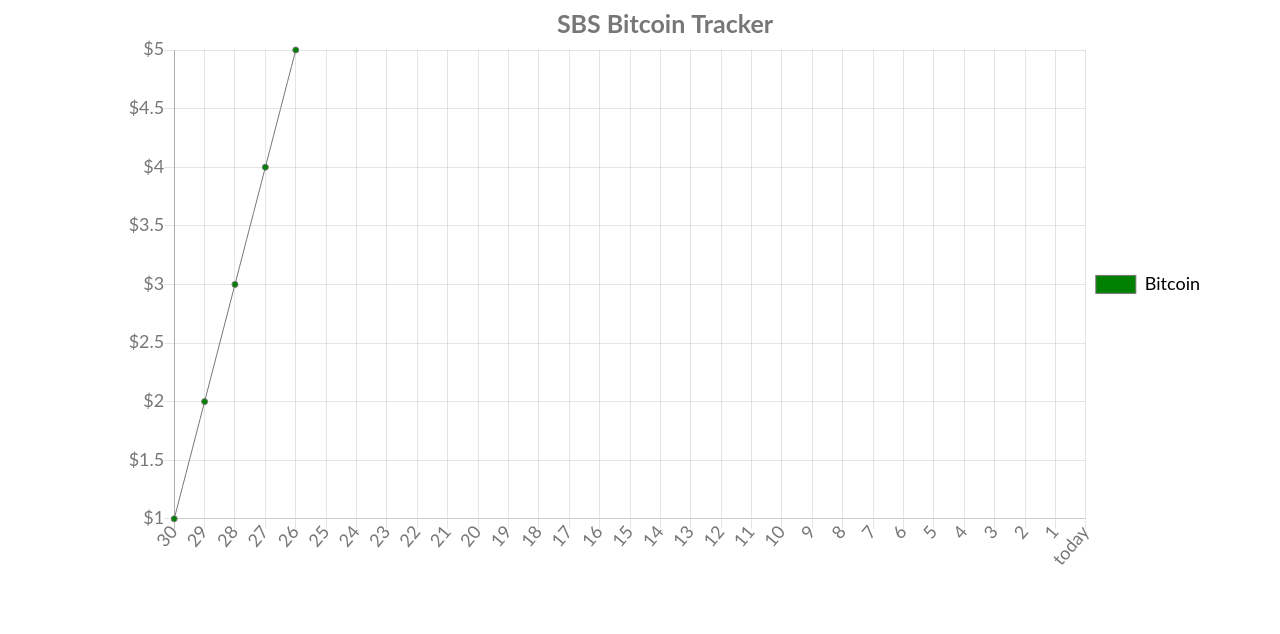
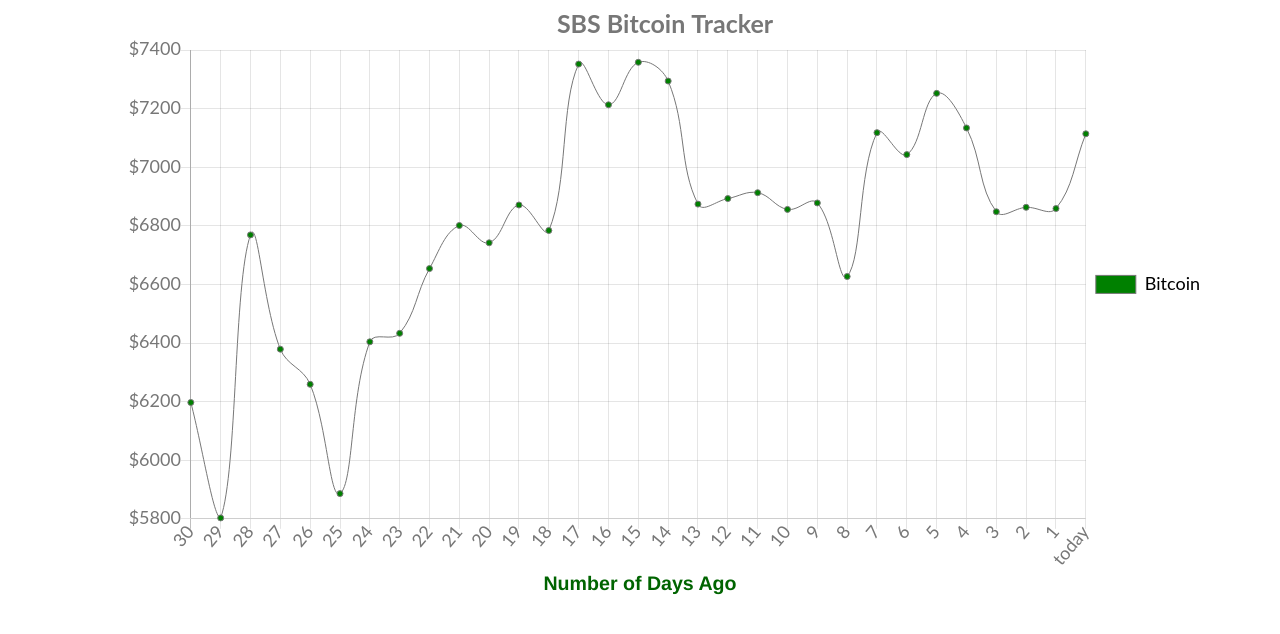
Before and after one commit to spartanblockchain/sbs-crypto-tracker, a website: page html/index.html in a window 1280 px wide. Drawn offline with nearby package versions, Linux system fonts and the light colour scheme.

Commit message:
touch ups on chart

```diff
--- a/html/index.html
+++ b/html/index.html
@@ -35,7 +35,7 @@
     labels:[30, 29, 28, 27, 26, 25, 24, 23, 22, 21, 20, 19, 18, 17, 16, 15, 14, 13, 12, 11, 10, 9, 8, 7, 6, 5, 4, 3, 2, 1, 'today'],
     datasets:[{
       label:'Bitcoin',
-      data: [1,2,3,4,5], //bitcoinData
+      data: [6197, 5803, 6769, 6379, 6259, 5886, 6404, 6433, 6654, 6801, 6742, 6871, 6784, 7352, 7213, 7358, 7294, 6874, 6893, 6913, 6856, 6878, 6627, 7118, 7043, 7252, 7134, 6848, 6863, 6859,7114], //bitcoinData
       fill:'false',
       backgroundColor:'green',
       borderWidth:1,
@@ -81,5 +81,6 @@
   }
 });
   </script>
+  <p style="text-align: center; font-size: 1.4em; color:darkgreen; font-weight: bold;"> Number of Days Ago</p>
 </body>
 </html>
```
Also changed, not shown: routes/coins.js (line endings or trailing spaces).
